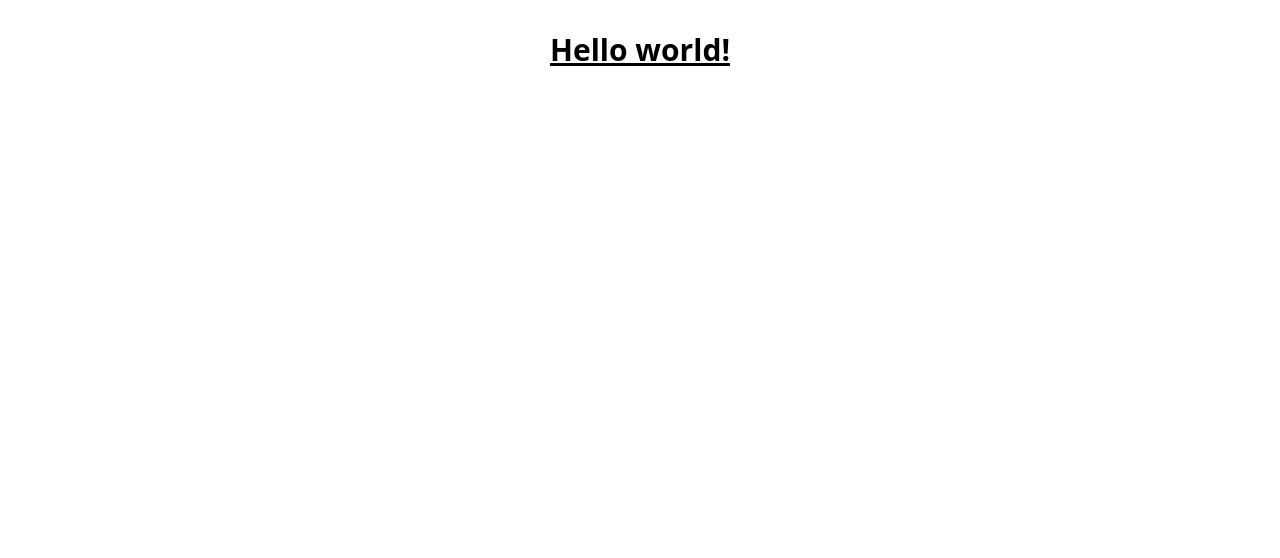
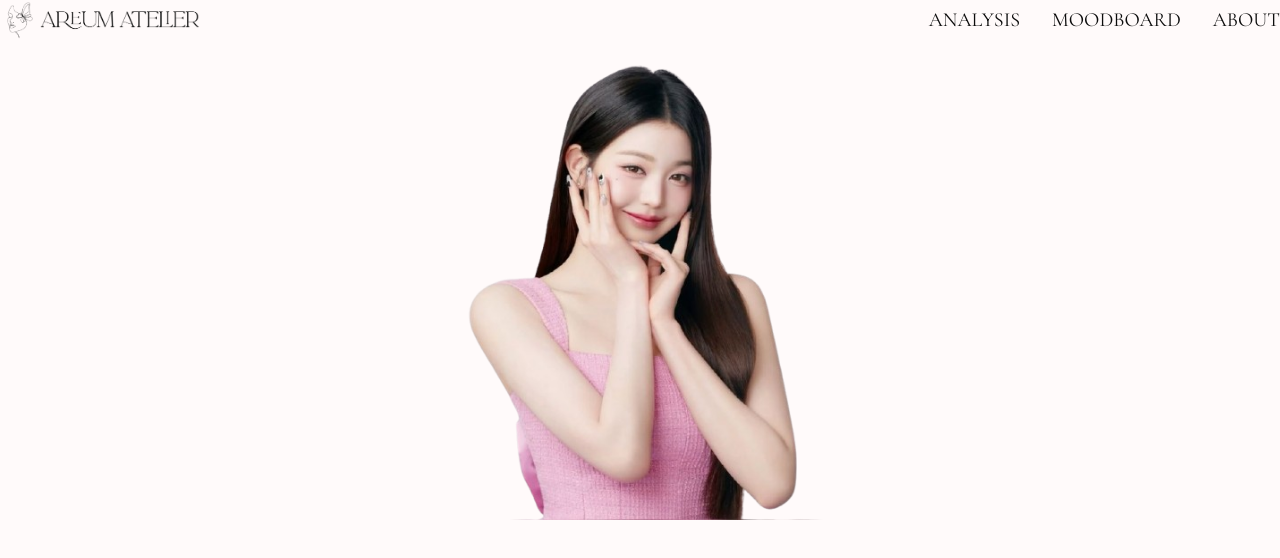
Before and after one commit to iverene/Areum-Atelier, a React (Vite) app: page /analysis in a window 1280 px wide. Shown: the top 558 px of the page. Built offline with nearby package versions, Linux system fonts and the light colour scheme.

Commit message:
added navbar

```diff
--- a/package.json
+++ b/package.json
@@ -10,6 +10,7 @@
     "preview": "vite preview"
   },
   "dependencies": {
+    "@fortawesome/fontawesome-free": "^7.1.0",
     "@tailwindcss/vite": "^4.1.14",
     "react": "^19.1.1",
     "react-dom": "^19.1.1",
--- /dev/null
+++ b/public/index.html
@@ -0,0 +1,12 @@
+<!DOCTYPE html>
+<html lang="en">
+<head>
+    <meta charset="UTF-8">
+    <meta name="viewport" content="width=device-width, initial-scale=1.0">
+    <title>Areum Atelier</title>
+    <link rel="icon" type="image/png" href="/favicon.png" />
+</head>
+<body>
+
+</body>
+</html>
--- a/src/App.css
+++ b/src/App.css
@@ -1,8 +1,7 @@
-#root {
-  max-width: 1280px;
-  margin: 0 auto;
-  padding: 2rem;
-  text-align: center;
+* {
+  margin: 0;
+  padding: 0;
+  box-sizing: border-box;
 }
 
 .logo {
--- a/src/App.jsx
+++ b/src/App.jsx
@@ -1,16 +1,6 @@
-import { useState } from 'react'
 import './App.css'
+import Home from "./pages/Home";
 
-function App() {
-  const [count, setCount] = useState(0)
-
-  return (
-    <>
-      <h1 class="text-3xl font-bold underline">
-        Hello world!
-      </h1>
-    </>
-  )
+export default function App() {
+  return <Home />;
 }
-
-export default App
--- a/src/components/NavBar.jsx
+++ b/src/components/NavBar.jsx
@@ -0,0 +1,23 @@
+export default function Navbar() {
+    return (
+        <nav className="w-full  bg-snowWhite text-smokyBlack font-heading flex items-center justify-between p-20 md:px-8 lg:px-16 sticky top-0 left-0 z-50">
+            <div className="flex items-center space-x-4">
+                <img src="src/assets/logo/logo.png" alt="logo" className="w-10 h-10"/>
+                <a href=""><img src="src/assets/logo/word-logo.png" alt="word logo" className="w-40 h-8"/></a>
+            </div>
+
+            <div>
+                <ul className="hidden md:flex gap-8 text-xl p-20">
+                    <li><a href="#analysis" className="hover:text-roseWood transition-colors">ANALYSIS</a></li>
+                    <li><a href="#moodboard" className="hover:text-roseWood transition-colors">MOODBOARD</a></li>
+                    <li><a href="#about" className="hover:text-roseWood transition-colors">ABOUT</a></li>
+                </ul>
+            </div>
+
+            <div className="md:hidden cursor-pointer p-20">
+                <i className="fa-solid fa-bars text-2xl"></i>
+            </div>
+
+        </nav>
+    );
+}
--- a/src/index.css
+++ b/src/index.css
@@ -1,11 +1,7 @@
+@import url('https://fonts.googleapis.com/css2?family=Cormorant+Garamond:wght@400;500;600;700&family=Raleway:wght@300;400;500;600;700&display=swap');
+@import "@fortawesome/fontawesome-free/css/all.min.css";
 @import "tailwindcss";
-@import url('https://fonts.googleapis.com/css2?family=Cormorant+Garamond:wght@400;500;600;700&family=Raleway:wght@300;400;500;600;700&display=swap');
 
-* {
-  margin: 0;
-  padding: 0;
-  box-sizing: border-box;
-}
 
 @theme {
   --color-smokyBlack: #0C0C0C;
--- a/src/pages/Home.jsx
+++ b/src/pages/Home.jsx
@@ -0,0 +1,14 @@
+import Navbar from "../components/NavBar";
+
+export default function Home() {
+  return (
+    <div id="home" className="bg-snowWhite min-h-screen">
+      <Navbar />
+
+        <div className="flex flex-col items-center justify-center text-center px-4">
+            <img src="src/assets/images/home-page-img.png" alt="Home Page Image" className="w-100 h-120"/>
+        </div>
+
+    </div>
+  );
+}
```
Also changed, not shown: public/favicon.png (added), 1 other file (tests, documents, lock files or other folders).
